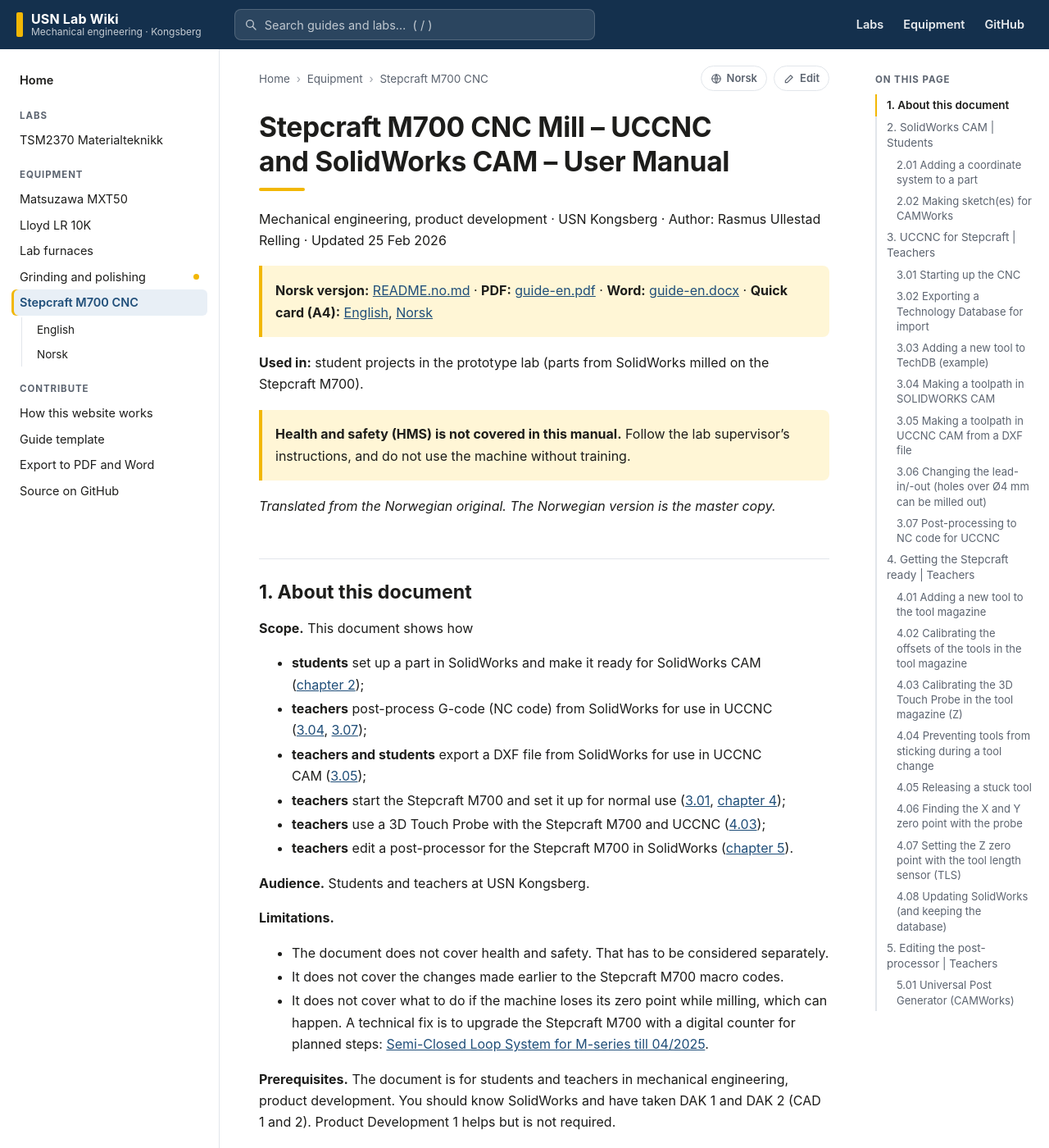
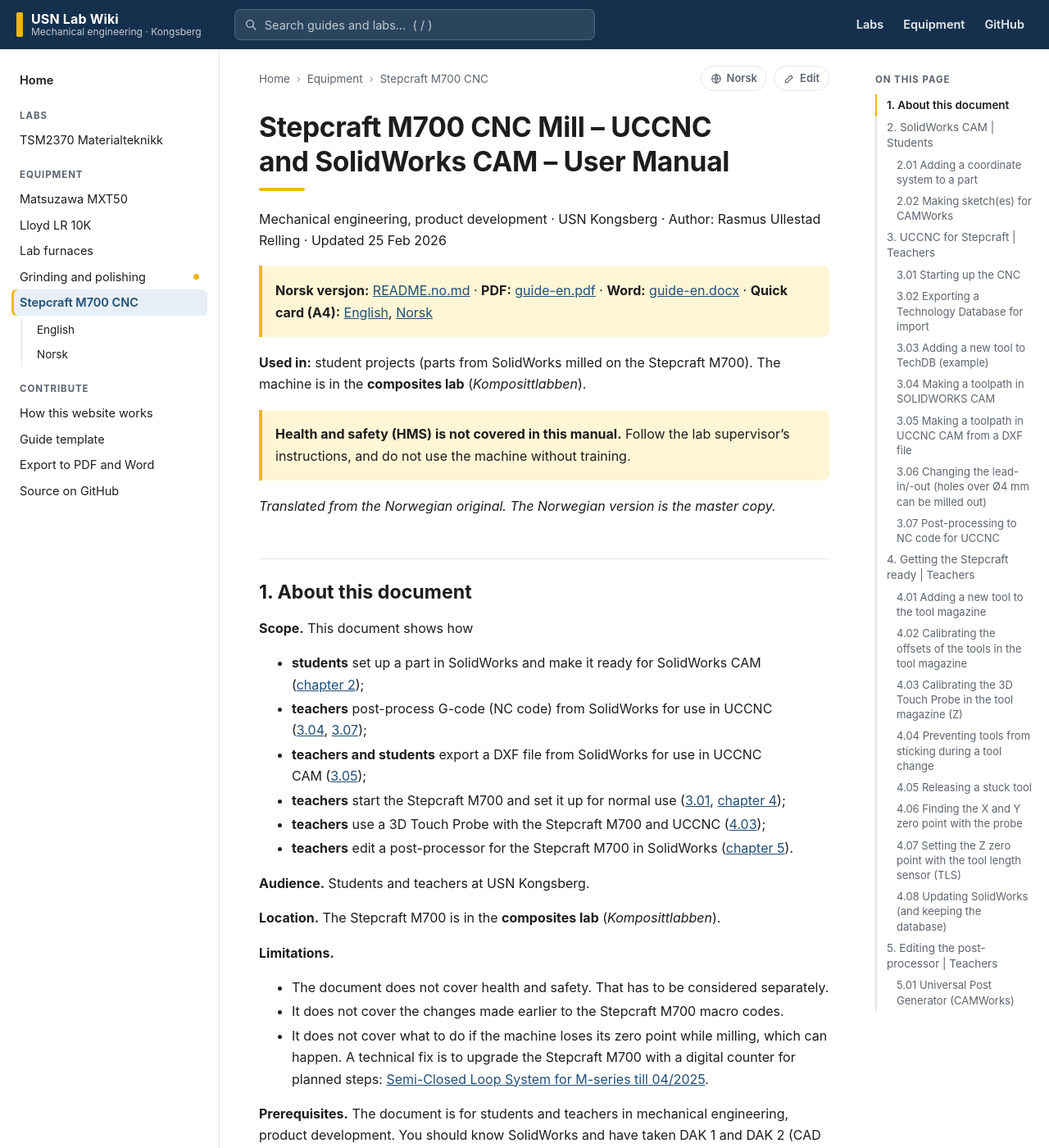
Before and after one commit to ravo10/USN-kongsberg-lab-mech, a Jekyll site: the page built from equipment/cnc-stepcraft-m700/README.md, in a window 1280 px wide and 1400 px high. Shown: the whole window at 82% size. Built offline with Jekyll 4.4.1, drawn with Linux system fonts in a browser that asks for light colours; our own code applies the rules of GitHub Pages for plain Markdown files.

Commit message:
Stepcraft M700: the machine is in Komposittlabben
The guide, wiki card, equipment tables and quick cards said the CNC was
in the prototype lab. That came from a misreading of the manual, which
only says the drill bits for hand-drilling small holes are kept in the
prototype lab (that sentence is unchanged). Location added to section 1
of both guides; guide PDF/Word and quick cards re-exported.

Co-Authored-By: Claude Opus 5.5 <noreply@anthropic.com>
Claude-Session: https://claude.ai/code/session_01Fyf3a8chjsc3ecsjk8M2SM

```diff
--- a/_data/wiki.yml
+++ b/_data/wiki.yml
@@ -56,7 +56,7 @@ equipment:
     image: /equipment/cnc-stepcraft-m700/images/65-probe-on-surface.jpg
     icon: cnc
     status: ready
-    used_in: student projects (prototype lab)
+    used_in: student projects (Komposittlabben)
 
 contribute:
   - title: How this website works
--- a/equipment/cnc-stepcraft-m700/README.md
+++ b/equipment/cnc-stepcraft-m700/README.md
@@ -4,7 +4,7 @@ Mechanical engineering, product development · USN Kongsberg · Author: Rasmus U
 
 > **Norsk versjon:** [README.no.md](README.no.md) · **PDF:** [guide-en.pdf](guide-en.pdf) · **Word:** [guide-en.docx](guide-en.docx) · **Quick card (A4):** [English](quick-card-en.pdf), [Norsk](quick-card-no.pdf)
 
-**Used in:** student projects in the prototype lab (parts from SolidWorks milled on the Stepcraft M700).
+**Used in:** student projects (parts from SolidWorks milled on the Stepcraft M700). The machine is in the **composites lab** (*Komposittlabben*).
 
 > **Health and safety (HMS) is not covered in this manual.** Follow the lab supervisor's instructions, and do not use the machine without training.
 
@@ -22,6 +22,8 @@ Mechanical engineering, product development · USN Kongsberg · Author: Rasmus U
 - **teachers** edit a post-processor for the Stepcraft M700 in SolidWorks ([chapter 5](#5-editing-the-post-processor--teachers)).
 
 **Audience.** Students and teachers at USN Kongsberg.
+
+**Location.** The Stepcraft M700 is in the **composites lab** (*Komposittlabben*).
 
 **Limitations.**
 
--- a/equipment/cnc-stepcraft-m700/quick-card-en.html
+++ b/equipment/cnc-stepcraft-m700/quick-card-en.html
@@ -14,7 +14,7 @@ a{color:#1d1d1b}a:hover{color:#000}
 
 <div style="display: flex; justify-content: space-between; align-items: flex-end; border-bottom: 4px solid #F2B705; padding-bottom: 10px;">
 <div style="display: flex; flex-direction: column; gap: 2px;">
-<div style="font-size: 12px; font-weight: 600; letter-spacing: 0.08em; text-transform: uppercase; color: #555555;">Quick card · Prototype lab</div>
+<div style="font-size: 12px; font-weight: 600; letter-spacing: 0.08em; text-transform: uppercase; color: #555555;">Quick card · Composites lab (Komposittlabben)</div>
 <h1 style="margin: 0; font-size: 30px; line-height: 1.1; font-weight: 800; letter-spacing: -0.01em;">Stepcraft M700 – CNC mill</h1>
 <div style="font-size: 12.5px; color: #444444;">UCCNC · SolidWorks CAM · § = section in the user manual</div>
 </div>
--- a/equipment/cnc-stepcraft-m700/quick-card-no.html
+++ b/equipment/cnc-stepcraft-m700/quick-card-no.html
@@ -14,7 +14,7 @@ a{color:#1d1d1b}a:hover{color:#000}
 
 <div style="display: flex; justify-content: space-between; align-items: flex-end; border-bottom: 4px solid #F2B705; padding-bottom: 10px;">
 <div style="display: flex; flex-direction: column; gap: 2px;">
-<div style="font-size: 12px; font-weight: 600; letter-spacing: 0.08em; text-transform: uppercase; color: #555555;">Hurtigkort · Prototypelabben</div>
+<div style="font-size: 12px; font-weight: 600; letter-spacing: 0.08em; text-transform: uppercase; color: #555555;">Hurtigkort · Komposittlabben</div>
 <h1 style="margin: 0; font-size: 30px; line-height: 1.1; font-weight: 800; letter-spacing: -0.01em;">Stepcraft M700 – CNC-fres</h1>
 <div style="font-size: 12.5px; color: #444444;">UCCNC · SolidWorks CAM · § = del i brukermanualen</div>
 </div>
```
Also changed, not shown: equipment/README.md (+1 -1 lines), equipment/cnc-stepcraft-m700/README.no.md (+3 -1 lines), README.md, 6 other files.
